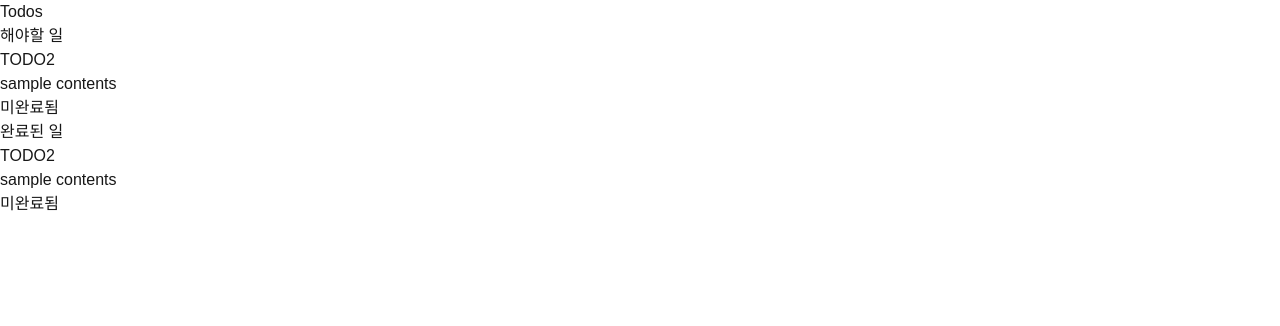
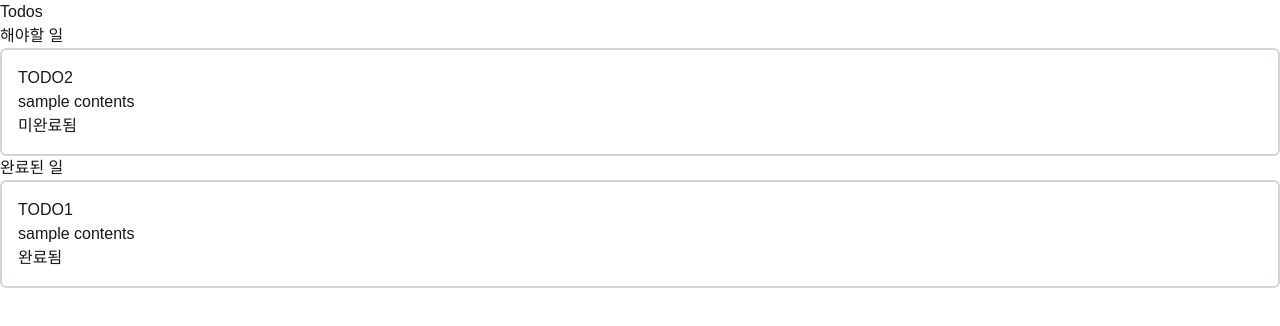
Before and after one commit to johj703/241014_st_timeattack, a Next.js app: page /todos in a window 1280 px wide. Shown: the top 326 px of the page. Built offline with nearby package versions, Linux system fonts and the light colour scheme; data requests are answered from the project's data file.

Commit message:
Update page.tsx

```diff
--- a/src/app/todos/page.tsx
+++ b/src/app/todos/page.tsx
@@ -29,16 +29,16 @@ const TodosPage = () => {
     fetchTodos();
   }, []);
 
-  const todoList = todos.filter((todo) => todo.isDone === false);
-  const doneList = todos.filter((todo) => todo.isDone === false);
+  const todosList = todos.filter((todo) => todo.isDone === false);
+  const doneList = todos.filter((todo) => todo.isDone === true);
 
   return (
     <div>
       <h1>Todos</h1>
 
       <h2>해야할 일</h2>
-      <ul>
-        {todoList.map((todo) => (
+      <ul className="border-2 border-gray-300 rounded-md p-4">
+        {todosList.map((todo) => (
           <li key={todo.id}>
             <h3>{todo.title}</h3>
             <p>{todo.contents}</p>
@@ -48,7 +48,7 @@ const TodosPage = () => {
       </ul>
 
       <h2>완료된 일</h2>
-      <ul>
+      <ul className="border-2 border-gray-300 rounded-md p-4">
         {doneList.map((todo) => (
           <li key={todo.id}>
             <h3>{todo.title}</h3>
```
